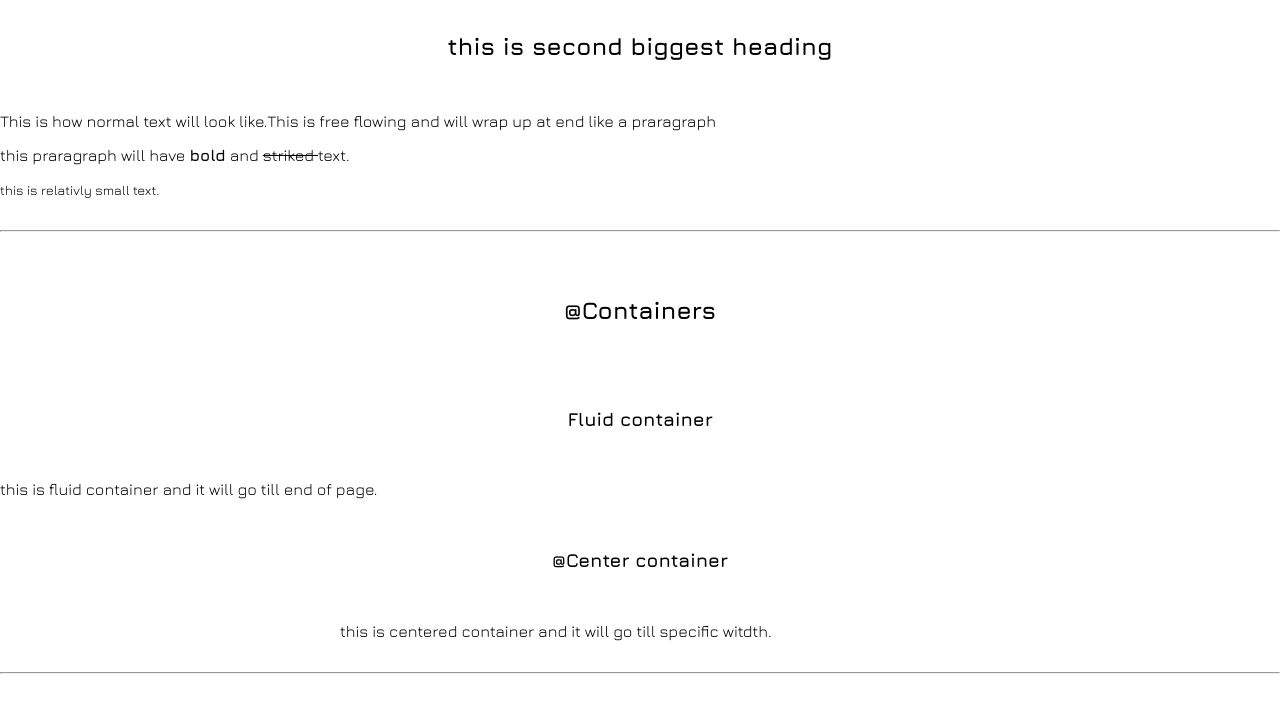
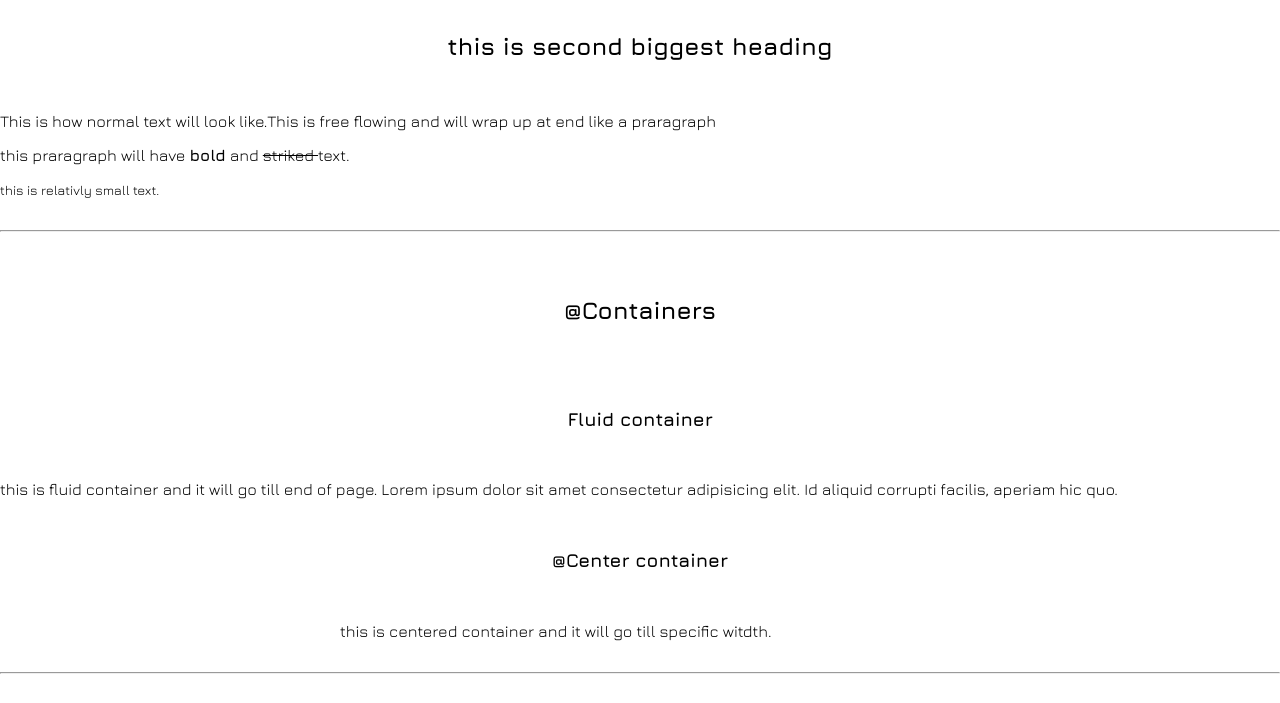
Before and after one commit to soham117/Portfolio-website-Component-library, a plain HTML site: page index.html in a window 1280 px wide. Shown: the part 338-1041 px from the top of the page. Drawn offline with nearby package versions, Linux system fonts and the light colour scheme.

Commit message:
Update index.html

```diff
--- a/index.html
+++ b/index.html
@@ -23,7 +23,7 @@
     <hr>
     <h2>@Containers</h2>
     <h3>Fluid container</h3>
-    <div class="container-fluid">this is fluid container and it will go till end of page.</div>
+    <div class="container-fluid">this is fluid container and it will go till end of page. Lorem ipsum dolor sit amet consectetur adipisicing elit. Id aliquid corrupti facilis, aperiam hic quo.</div>
     <h3>@Center container</h3>
     <div class="container container-center">this is centered container and it will go till specific witdth.</div>
     <hr>
```
